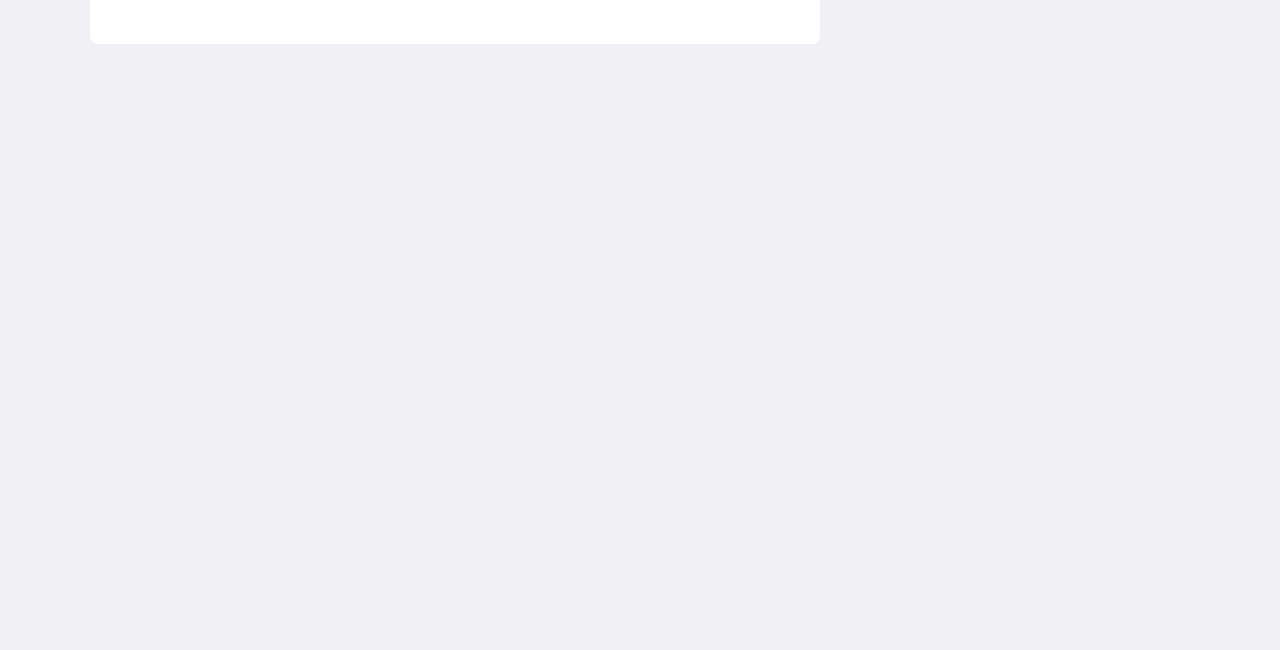
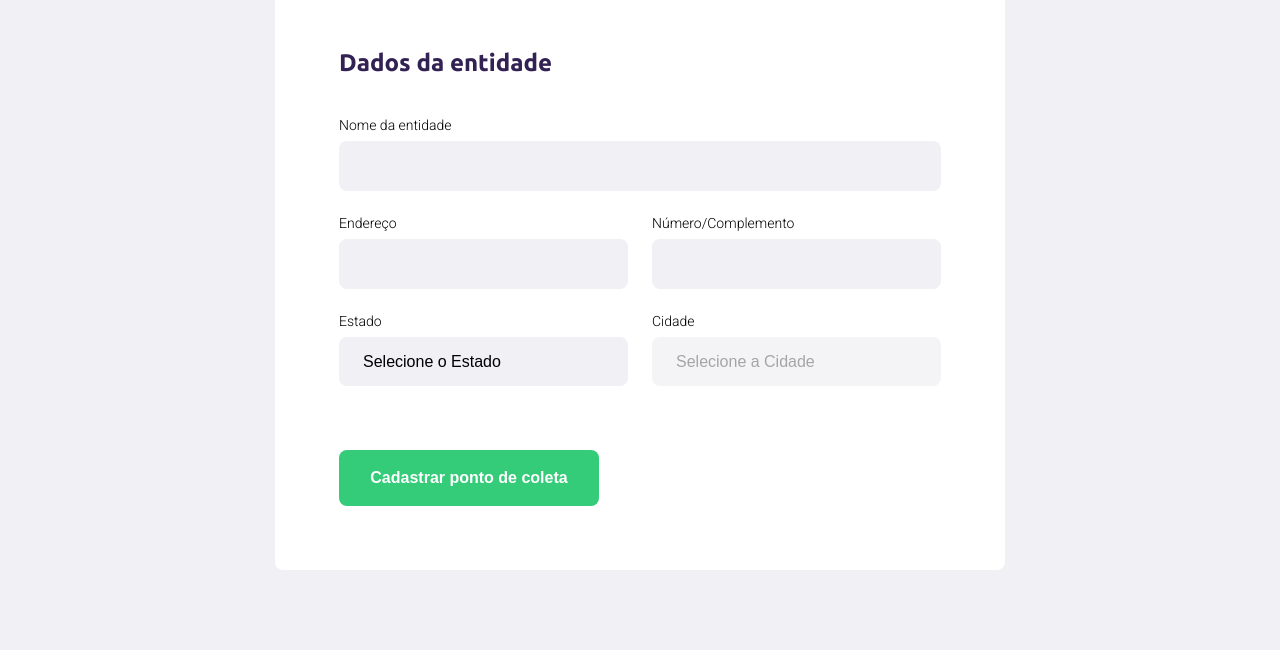
Before and after one commit to andersongames/ecoleta, a plain HTML site: page create-point.html in a window 1280 px wide. Shown: the part 293-943 px from the top of the page. Before the commit the page ends 800 px from the top, so only its background shows below. Drawn offline with Linux system fonts and the light colour scheme.

Commit message:
create-point form

```diff
--- a/create-point.html
+++ b/create-point.html
@@ -30,6 +30,58 @@
 
                 <h1>Cadastro do ponto de coleta</h1>
 
+                <fieldset>
+                    <legend>
+                        <h2>Dados da entidade</h2>
+                    </legend>
+
+                    <div class="field">
+                        <label for="name">Nome da entidade</label>
+                        <input type="text" name="name">
+                    </div> <!--field-->
+
+                    <div class="field-group">
+                        <div class="field">
+                            <label for="address">Endereço</label>
+                            <input type="text" name="address">
+                        </div> <!--field-->
+
+                        <div class="field">
+                            <label for="address2">Número/Complemento</label>
+                            <input type="text" name="address2">
+                        </div> <!--field-->
+                    </div> <!--field-group-->
+
+                    <div class="field-group">
+
+                        <div class="field">
+                            <label for="state">Estado</label>
+                            <select name="uf">
+                                <option value="">Selecione o Estado</option>
+                            </select>
+                        </div> <!--field-->
+
+                        <div class="field">
+                            <label for="city">Cidade</label>
+                            <select name="city" disabled>
+                                <option value="">Selecione a Cidade</option>
+                            </select>
+                        </div> <!--field-->
+
+                    </div> <!--field-group-->
+
+                </fieldset>
+
+                <!--
+                <fieldset>
+                    <legend>
+                        <h2>Itens de coleta</h2>
+                    </legend>
+                </fieldset>
+                -->
+
+                <button type="submit">Cadastrar ponto de coleta</button>
+
             </form>
 
     </div><!--page-home-->
--- a/styles/_base.scss
+++ b/styles/_base.scss
@@ -4,6 +4,7 @@
 *{
     margin: 0;
     padding: 0;
+    box-sizing: border-box;
 }
 
 html {
--- a/styles/_create-point.scss
+++ b/styles/_create-point.scss
@@ -27,10 +27,78 @@
 
     form {
         background-color: white;
-        margin-top: 80px;
+        margin: 80px auto;
         padding: 64px;
         border-radius: 8px;
         max-width: 730px;
-        box-sizing: border-box;
+
+        h1 {
+            font-size: 36px;
+        }
+
+        fieldset {
+            margin-top: 64px;
+            border: 0;
+
+            legend {
+                margin-bottom: 40px;
+
+                h2 {
+                    font-size: 24px;
+                }
+            }
+        }
+
+        div.field {
+            label {
+                font-size: 14px;
+                margin-bottom: 8px;
+            }
+
+            flex: 1;
+            display: flex;
+            flex-direction: column;
+            margin-bottom: 24px;
+
+            input, select {
+                background-color: #f0f0f5;
+                border: 0;
+                padding: 16px 24px;
+                font-size: 16px;
+                border-radius: 8px;
+                /*outline: none;*/
+            }
+
+            select {
+                -webkit-appearance: none;
+                -moz-appearance: none;
+                appearance: none;
+            }
+        }
+
+        div.field-group {
+            display: flex;
+
+            .field + .field {
+                margin-left: 24px;
+            }
+        }
+
+        button {
+            width: 260px;
+            height: 56px;
+            background-color: $primary-color;
+            border-radius: 8px;
+            color: white;
+            font-weight: bold;
+            font-size: 16px;
+            border: 0;
+            margin-top: 40px;
+            transition: background-color 400ms;
+
+            &:hover {
+                background-color: #2fb86e;
+            }
+        }
     }
 }
```
Also changed, not shown: styles/main.css, 1 other file.
